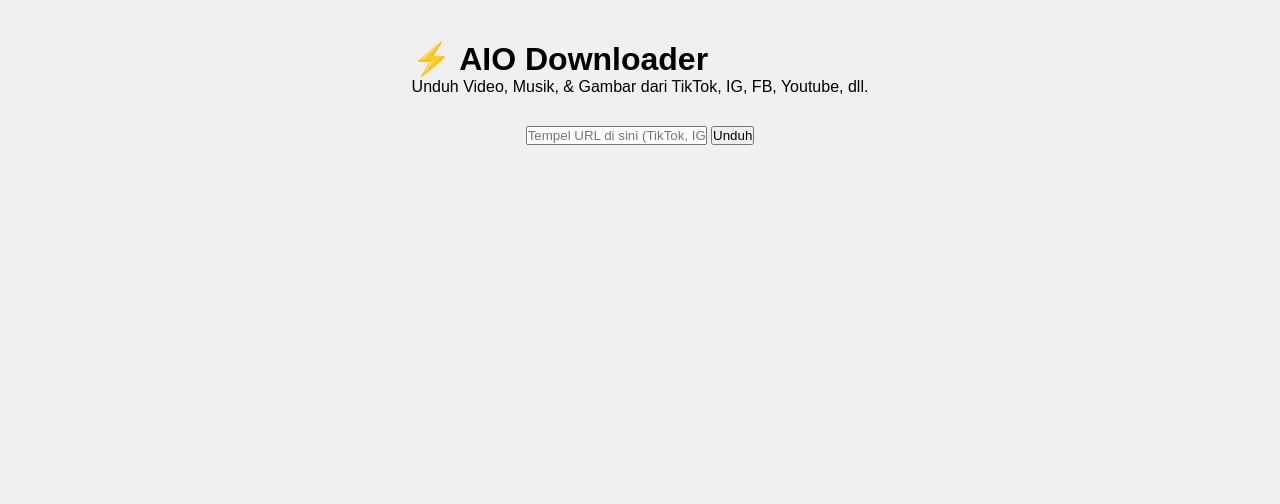
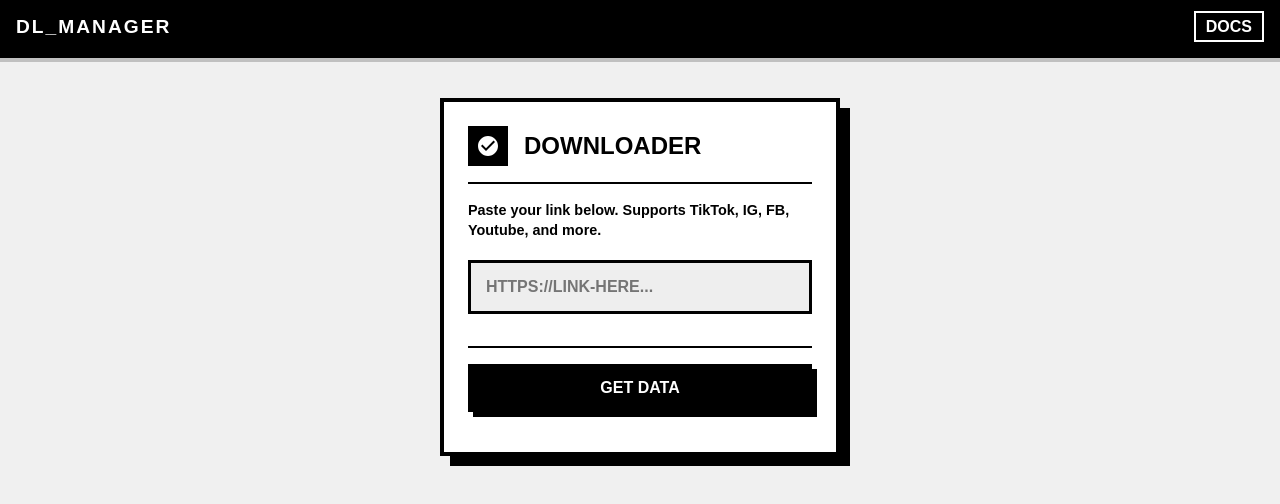
Before and after one commit to sanzzyproject/all-in-one-downloader, a website: page public/index.html in a window 1280 px wide. Drawn offline with Linux system fonts and the light colour scheme.

Commit message:
Change title and update downloader interface

```diff
--- a/public/index.html
+++ b/public/index.html
@@ -3,32 +3,58 @@
 <head>
     <meta charset="UTF-8">
     <meta name="viewport" content="width=device-width, initial-scale=1.0">
-    <title>All-in-One Downloader</title>
+    <title>BRUTAL DOWNLOADER</title>
     <link rel="stylesheet" href="style.css">
-    <link href="https://fonts.googleapis.com/css2?family=Inter:wght@400;600;800&display=swap" rel="stylesheet">
 </head>
 <body>
 
+    <nav class="navbar">
+        <a href="index.html" class="brand">DL_MANAGER</a>
+        <div class="nav-links">
+            <a href="docs.html">DOCS</a>
+        </div>
+    </nav>
+
     <div class="container">
-        <header>
-            <h1>⚡ AIO Downloader</h1>
-            <p>Unduh Video, Musik, & Gambar dari TikTok, IG, FB, Youtube, dll.</p>
-        </header>
 
-        <div class="search-box">
-            <input type="text" id="urlInput" placeholder="Tempel URL di sini (TikTok, IG, YT...)" autocomplete="off">
-            <button id="downloadBtn" onclick="downloadMedia()">Unduh</button>
+        <div class="brutalist-card">
+            <div class="brutalist-card__header">
+                <div class="brutalist-card__icon">
+                    <svg viewBox="0 0 24 24" xmlns="http://www.w3.org/2000/svg">
+                        <path d="M12 2C6.48 2 2 6.48 2 12s4.48 10 10 10 10-4.48 10-10S17.52 2 12 2zm-2 15l-5-5 1.41-1.41L10 14.17l7.59-7.59L19 8l-9 9z"></path>
+                    </svg>
+                </div>
+                <div class="brutalist-card__alert">DOWNLOADER</div>
+            </div>
+
+            <div class="brutalist-card__message">
+                Paste your link below. Supports TikTok, IG, FB, Youtube, and more.
+                <br><br>
+                <input type="text" id="urlInput" class="brutalist-input" placeholder="HTTPS://LINK-HERE..." autocomplete="off">
+            </div>
+
+            <div class="brutalist-card__actions">
+                <button id="downloadBtn" onclick="fetchMedia()" class="brutalist-card__button brutalist-card__button--read">
+                    GET DATA
+                </button>
+            </div>
         </div>
 
-        <div id="loading" class="hidden">
-            <div class="spinner"></div>
-            <p>Sedang memproses...</p>
+        <div id="loading" class="brutalist-card hidden">
+            <div class="loading-container">
+                <span class="loader"></span>
+                <p style="margin-top:10px;">PROCESSING...</p>
+            </div>
         </div>
 
-        <div id="error-msg" class="hidden"></div>
+        <div id="error-msg" class="brutalist-card hidden" style="border-color: red;">
+            <div class="brutalist-card__alert" style="color: red;">ERROR</div>
+            <div class="brutalist-card__message" id="error-text"></div>
+        </div>
 
-        <div id="result" class="hidden">
+        <div id="result" class="result-container" style="width: 100%; display: flex; flex-direction: column; align-items: center; gap: 20px;">
             </div>
+
     </div>
 
     <script src="script.js"></script>
```
